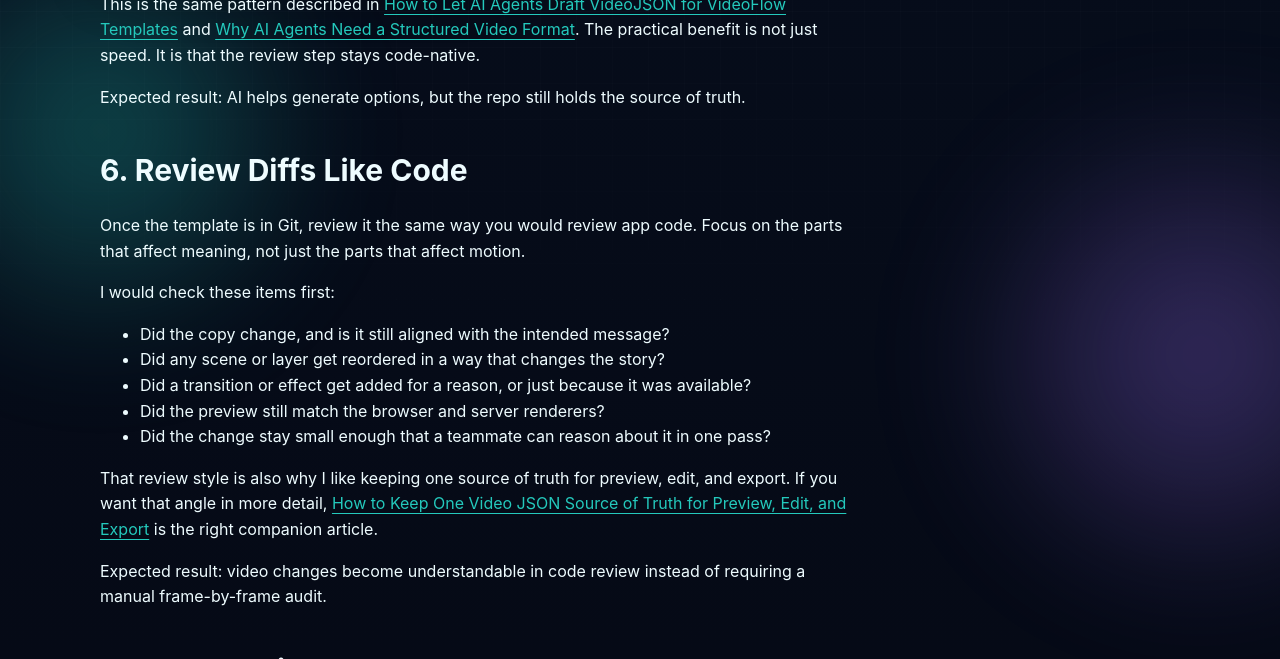
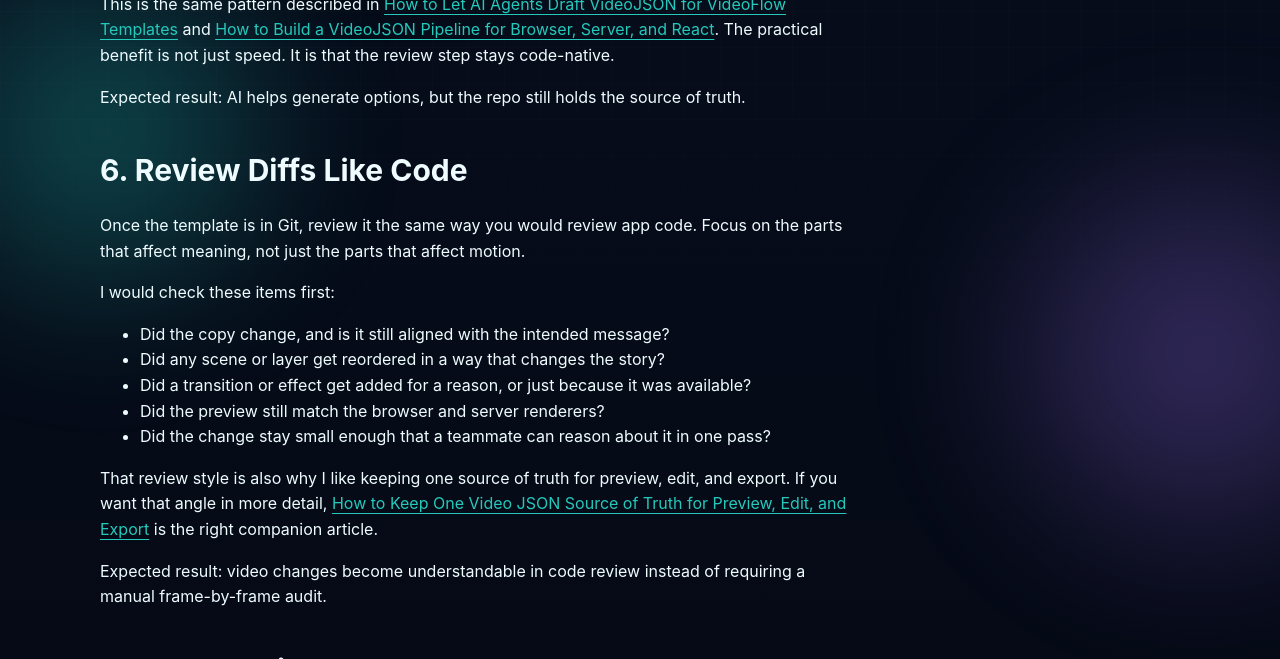
Before and after one commit to the-lean-ecommerce/how-to.github.io, a Jekyll site: the page built from _posts/2026-06-08-how-to-make-video-templates-diffable-in-git-with-videoflow.md, in a window 1280 px wide and 900 px high, scrolled down 4598 px, cut to the strip 241-900 px from the top of the window. Built offline with Jekyll 4.4.1, drawn with Linux system fonts in a browser that asks for light colours.

Commit message:
Add how-to guide: How to Make Video Templates Diffable in Git with VideoFlow

```diff
--- a/_posts/2026-06-08-how-to-make-video-templates-diffable-in-git-with-videoflow.md
+++ b/_posts/2026-06-08-how-to-make-video-templates-diffable-in-git-with-videoflow.md
@@ -111,7 +111,7 @@ That keeps the workflow predictable:
 
 ![An AI agent assembling reusable video templates](/assets/img/posts/2026-06-08-how-to-make-video-templates-diffable-in-git-with-videoflow/image-03-d9327f044ee9.png)
 
-This is the same pattern described in [How to Let AI Agents Draft VideoJSON for VideoFlow Templates](https://the-lean-ecommerce.github.io/2026/05/29/how-to-let-ai-agents-draft-videojson-for-videoflow-templates/) and [Why AI Agents Need a Structured Video Format](https://the-lean-ecommerce.github.io/2026/05/29/why-ai-agents-need-a-structured-video-format/). The practical benefit is not just speed. It is that the review step stays code-native.
+This is the same pattern described in [How to Let AI Agents Draft VideoJSON for VideoFlow Templates](https://the-lean-ecommerce.github.io/2026/05/29/how-to-let-ai-agents-draft-videojson-for-videoflow-templates/) and [How to Build a VideoJSON Pipeline for Browser, Server, and React](https://the-lean-ecommerce.com/blog/how-to-build-a-videojson-pipeline-for-browser-server-and-react-N1m7+daKgP3l7w6bSxQk2A). The practical benefit is not just speed. It is that the review step stays code-native.
 
 Expected result: AI helps generate options, but the repo still holds the source of truth.
 
```
Also changed, not shown: other parts of _posts/2026-06-08-how-to-make-video-templates-diffable-in-git-with-videoflow.md (+1 -1 lines).
